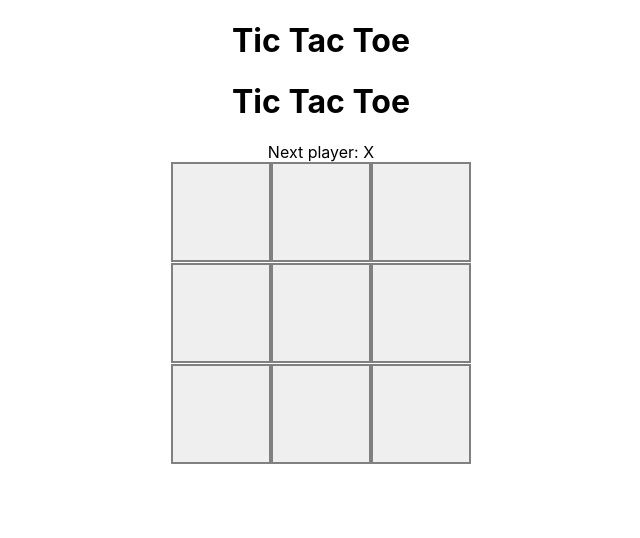
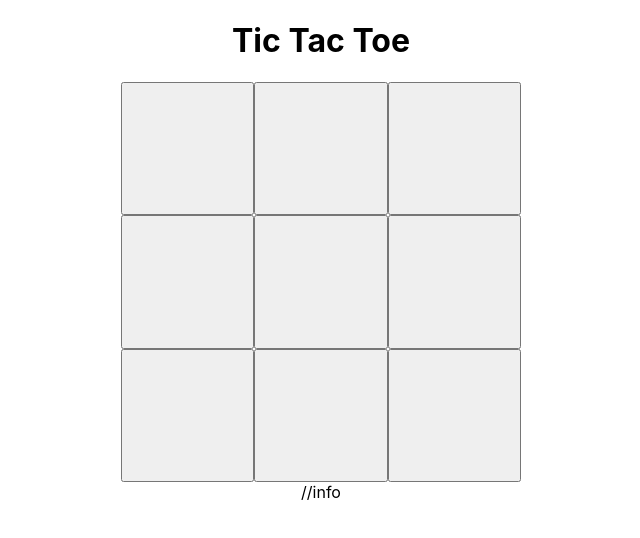
Before and after one commit to jugeshraghav/frontendProjects, a React (Create React App) app: page / in a window 1280 px wide. Shown: the top 538 px of the page, without its empty margins (319-959 px from the left). Built offline with nearby package versions, Linux system fonts and the light colour scheme.

Commit message:
interactive tic tac toe board created

```diff
--- a/src/App.js
+++ b/src/App.js
@@ -1,9 +1,10 @@
 import "./App.css";
-import { Tic_Tac_Toe } from "./Projects/Tic_Tac_Toe/Tic_Tac_Toe";
+import { Game } from "./Projects/TicTacToe/Game";
+
 function App() {
   return (
     <div className="App">
-      <Tic_Tac_Toe />
+      <Game />
     </div>
   );
 }
--- /dev/null
+++ b/src/Projects/TicTacToe/Game.js
@@ -0,0 +1,38 @@
+import { useState } from "react";
+import "./style.css";
+
+export const Game = () => {
+  const [squares, setSquares] = useState(new Array(9).fill(null));
+  const [isXnext, setIsXnext] = useState(true);
+
+  ///mark X or O on click - function
+  const handleClick = (index) => {
+    //early return if there exists a winner or if the cell already contains X or O
+    if (squares[index]) return;
+
+    //updating the squares array
+    const squaresCopy = [...squares];
+    if (isXnext) {
+      squaresCopy[index] = "X";
+    } else {
+      squaresCopy[index] = "O";
+    }
+    setSquares(squaresCopy);
+    setIsXnext(!isXnext);
+  };
+  return (
+    <>
+      <h1>Tic Tac Toe</h1>
+      <div className="game">
+        <div className="game-board">
+          {squares.map((_, i) => (
+            <button className="cell" onClick={() => handleClick(i)}>
+              {squares[i]}
+            </button>
+          ))}
+        </div>
+        <div className="game-info">//info</div>
+      </div>
+    </>
+  );
+};
--- /dev/null
+++ b/src/Projects/TicTacToe/style.css
@@ -0,0 +1,14 @@
+.cell {
+  cursor: pointer;
+  font-size: 1.5rem;
+  font-weight: bold;
+}
+
+.game-board {
+  width: 400px;
+  height: 400px;
+  margin: auto;
+  display: grid;
+  grid-template-rows: repeat(3, 1fr);
+  grid-template-columns: repeat(3, 1fr);
+}
--- a/src/Projects/Tic_Tac_Toe/Board.jsx
+++ /dev/null
@@ -1,72 +0,0 @@
-import { useState } from "react";
-import { Square } from "./Square";
-import "./style.css";
-export const Board = ({ xIsNext, squares, onPlay }) => {
-  function handleClick(i) {
-    if (squares[i] || calculateWinner(squares)) {
-      return;
-    }
-    const nextSquares = squares.slice(); //❓why cant we directly update the array
-    if (xIsNext) {
-      nextSquares[i] = "X";
-    } else {
-      nextSquares[i] = "O";
-    }
-
-    onPlay(nextSquares);
-  }
-
-  function calculateWinner(squares) {
-    const lines = [
-      [0, 1, 2],
-      [3, 4, 5],
-      [6, 7, 8],
-      [0, 3, 6],
-      [1, 4, 7],
-      [2, 5, 8],
-      [0, 4, 8],
-      [2, 4, 6],
-    ];
-    for (let i = 0; i < lines.length; i++) {
-      const [a, b, c] = lines[i];
-      if (
-        squares[a] &&
-        squares[a] === squares[b] &&
-        squares[a] === squares[c]
-      ) {
-        return squares[a];
-      }
-    }
-    return null;
-  }
-
-  const winner = calculateWinner(squares);
-  console.log(winner);
-  let status;
-  if (winner) {
-    status = "Winner: " + winner;
-  } else {
-    status = "Next player: " + (xIsNext ? "X" : "O");
-  }
-
-  return (
-    <>
-      <div className="status">{status}</div>
-      <div className="board-row">
-        <Square value={squares[0]} onSquareClick={() => handleClick(0)} />
-        <Square value={squares[1]} onSquareClick={() => handleClick(1)} />
-        <Square value={squares[2]} onSquareClick={() => handleClick(2)} />
-      </div>
-      <div className="board-row">
-        <Square value={squares[3]} onSquareClick={() => handleClick(3)} />
-        <Square value={squares[4]} onSquareClick={() => handleClick(4)} />
-        <Square value={squares[5]} onSquareClick={() => handleClick(5)} />
-      </div>
-      <div className="board-row">
-        <Square value={squares[6]} onSquareClick={() => handleClick(6)} />
-        <Square value={squares[7]} onSquareClick={() => handleClick(7)} />
-        <Square value={squares[8]} onSquareClick={() => handleClick(8)} />
-      </div>
-    </>
-  );
-};
--- a/src/Projects/Tic_Tac_Toe/Game.jsx
+++ /dev/null
@@ -1,30 +0,0 @@
-import { useState } from "react";
-import { Board } from "./Board";
-
-export const Game = () => {
-  const [xIsNext, setXIsNext] = useState(true);
-  const [history, setHistory] = useState([Array(9).fill(null)]);
-  const currentSquares = history[history.length - 1];
-  function handlePlay(nextSquares) {
-    setHistory([...history, nextSquares]);
-    setXIsNext(!xIsNext);
-  }
-
-  return (
-    <>
-      <div className="game">
-        <div className="game-board">
-          <h1>Tic Tac Toe</h1>
-          <Board
-            xIsNext={xIsNext}
-            squares={currentSquares}
-            onPlay={handlePlay}
-          />
-        </div>
-        <div className="game-info">
-          <ol>{/*TODO*/}</ol>
-        </div>
-      </div>
-    </>
-  );
-};
--- a/src/Projects/Tic_Tac_Toe/Square.jsx
+++ /dev/null
@@ -1,8 +0,0 @@
-import "./style.css";
-export const Square = ({ value, onSquareClick }) => {
-  return (
-    <button className="square" onClick={onSquareClick}>
-      {value}
-    </button>
-  );
-};
--- a/src/Projects/Tic_Tac_Toe/Tic_Tac_Toe.jsx
+++ /dev/null
@@ -1,10 +0,0 @@
-import { Game } from "./Game";
-
-export const Tic_Tac_Toe = () => {
-  return (
-    <>
-      <h1>Tic Tac Toe</h1>
-      <Game />
-    </>
-  );
-};
--- a/src/Projects/Tic_Tac_Toe/style.css
+++ /dev/null
@@ -1,12 +0,0 @@
-.square {
-  width: 100px;
-  height: 100px;
-  font-size: 36px;
-  border: 2px solid grey;
-  cursor: pointer;
-  transition: background-color 0.3s ease-in-out;
-}
-
-/* .board-row {
-  height: 200px;
-} */
```
